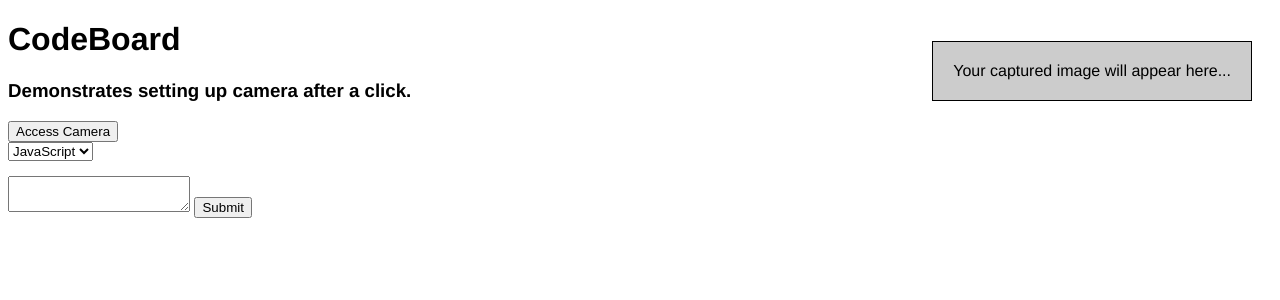
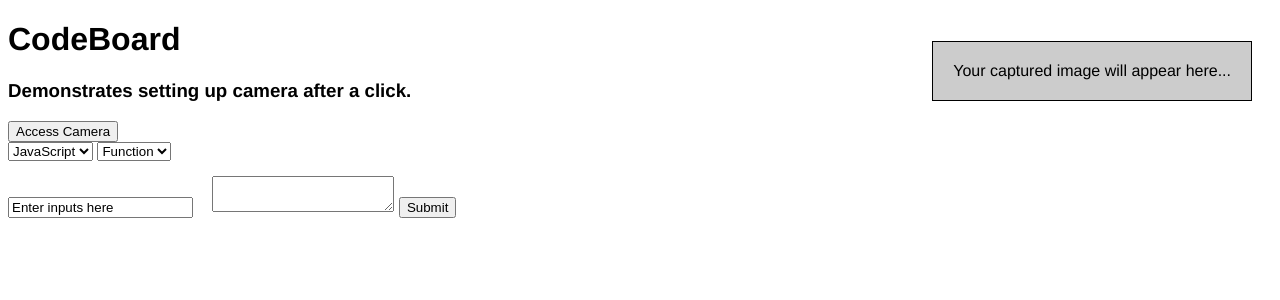
Before and after one commit to ayung8/CodeBoard, a Flask app: page / in a window 1280 px wide. Shown: the top 300 px of the page. Run offline with Flask 2, Linux system fonts and the light colour scheme; some libraries are stand-ins or nearby versions.

Commit message:
switched around forms

```diff
--- a/templates/index.html
+++ b/templates/index.html
@@ -34,8 +34,13 @@
 		<option value="c">C</option>
 		<option value="python" disabled>Python</option>
 	</select>
+	<select name="types" form="codeRunner">
+		<option value="function">Function</option>
+		<option value="program">Program</option>
+	</select>
 
 	<form action="/output" method="post" id="codeRunner">
+		<input type="text" name="functionInputs" value="Enter inputs here">
 		<textarea name="codetorun" id="returnedText"></textarea>
 		<input type="submit">
 	</form>
```
